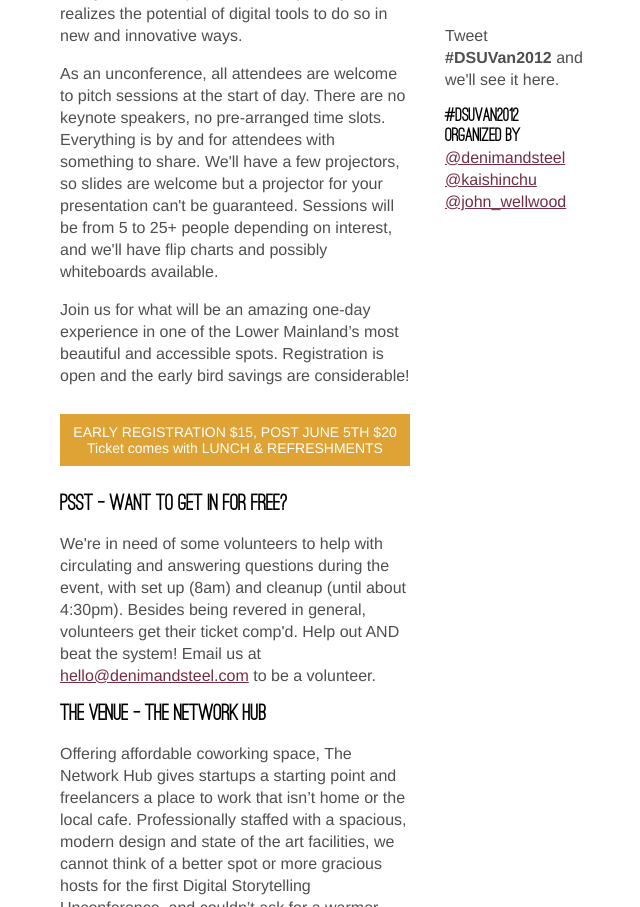
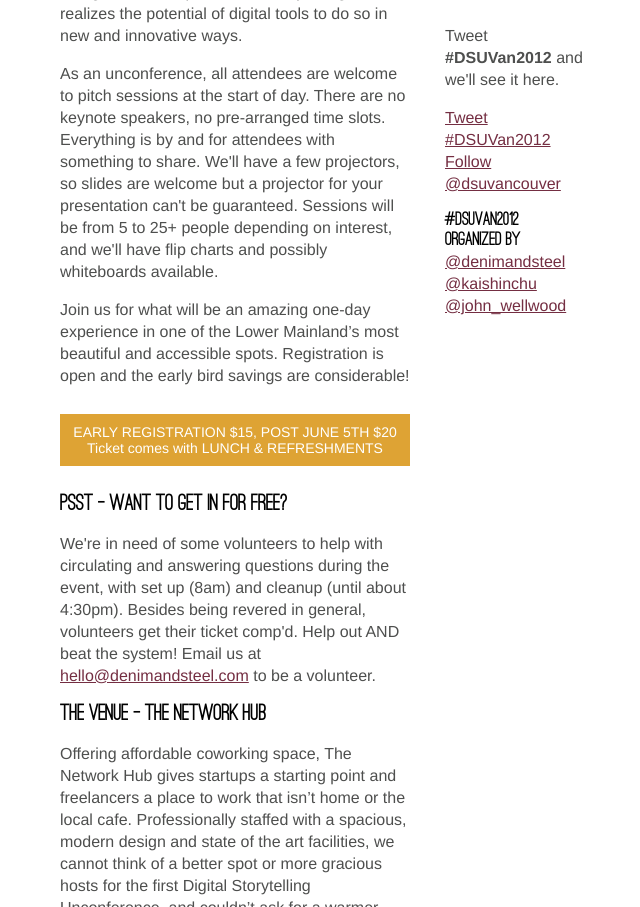
Before and after one commit to denimandsteel/digitalstorytellingunconference.org, a plain HTML site: page index.html in a window 1280 px wide. Shown: the part 820-1727 px from the top of the page, without its empty margins (406-1046 px from the left). Drawn offline with Linux system fonts and the light colour scheme.

Commit message:
Twitter badges

```diff
--- a/index.html
+++ b/index.html
@@ -137,6 +137,11 @@
 
     <p id="tweets"><br />Tweet <b>#DSUVan2012</b> and we'll see it here.</p>
 
+    <p>
+      <a href="https://twitter.com/intent/tweet?button_hashtag=DSUVan2012" class="twitter-hashtag-button" data-related="kaishinchu">Tweet #DSUVan2012</a>
+      <a href="https://twitter.com/dsuvancouver" class="twitter-follow-button" data-show-count="false">Follow @dsuvancouver</a>
+    </p>
+
     <h2 class='subhead'>#DSUVan2012</h2>
     <h2 class="subhead">Organized by</h2>
     <p><a href="http://twitter.com/denimandsteel">@denimandsteel</a><br />
@@ -170,6 +175,8 @@
       $('<div class="tweet">').html('<div class="tweet"><a href="http://twitter.com/' + item.from_user + '/status/' + item.id + '"><img width="20" height="20" src="' + item.profile_image_url + '" /></a>' + item.text + '</div>').appendTo('#tweets');
     });
   });
+
+  !function(d,s,id){var js,fjs=d.getElementsByTagName(s)[0];if(!d.getElementById(id)){js=d.createElement(s);js.id=id;js.src="//platform.twitter.com/widgets.js";fjs.parentNode.insertBefore(js,fjs);}}(document,"script","twitter-wjs");
 </script>
 </body>
 </html>
```
